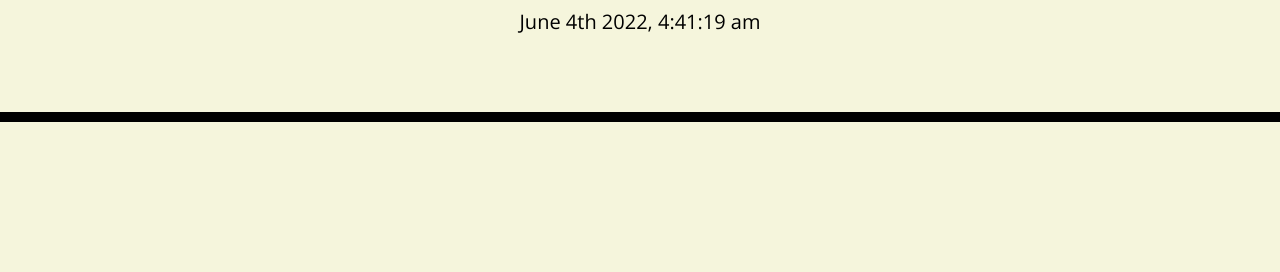
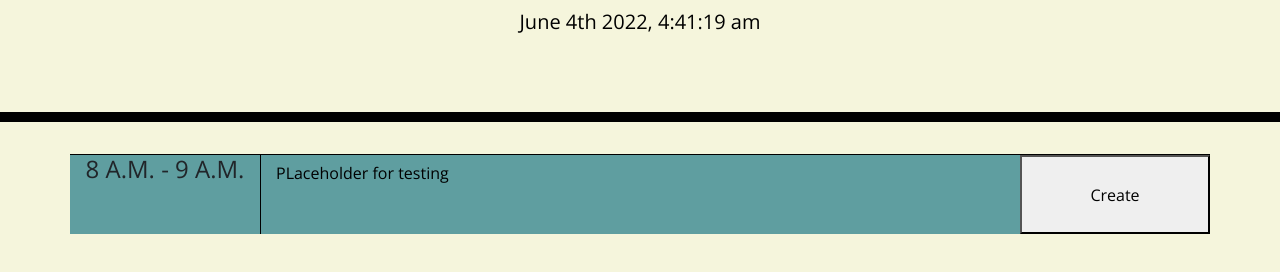
Before and after one commit to RubinoD1/Work-day-planner-, a plain HTML site: page Develop/index.html in a window 1280 px wide. Shown: the part 182-454 px from the top of the page. Drawn offline with nearby package versions, Linux system fonts and the light colour scheme.

Commit message:
set timeblock layout, starting hour js for colors

```diff
--- a/Develop/Develop/script.js
+++ b/Develop/Develop/script.js
@@ -3,6 +3,26 @@ var currentDay = $("#currentDay");
 
 //sets the format of the calender to be displayed in the header
 var calenderSet = moment().format('MMMM Do YYYY, h:mm:ss a');
+//format for the moment.js hour to be used in detrmining if the hour is past, present, or future on the schedule
+var trackHour = moment().format("H");
 
 //sets the text in the HTML document with the moment.js calender defined in by var calenderSet
 currentDay.text(calenderSet);
+
+
+
+
+
+
+
+
+
+
+
+
+
+
+/*Notes
+1. Time does not update in real time in the header.
+
+*/
--- a/Develop/index.html
+++ b/Develop/index.html
@@ -24,14 +24,25 @@
 
   <body>
     <header class="jumbotron">
-      <h1 class="display-3">Work Day Scheduler</h1>
-      <p class="lead">A simple calendar app for scheduling your work day</p>
+      <h1 class="display-3">
+        Work Day Scheduler
+      </h1>
+      <p class="lead">
+        A simple calendar app for scheduling your work day
+      </p>
       <p id="currentDay" class="lead"></p>
     </header>
-    <div class="container">
+
+    <main class="container">
       <!-- Timeblocks go here -->
+      <div class = "row">
+        <h4 id = "timeblock-hour" class="col-lg-2 text-center">8 A.M. - 9 A.M.</h4>
+        <!--Name specefies a name for the text area-->
+          <textarea id="to-do-info" name="text-form" class="textarea col-lg-8">PLaceholder for testing</textarea>
+          <button id = "btn-create" class="col-lg-2">Create</button>
+      </div>
 
-    </div>
+    </main>
 
 
     <script src="https://code.jquery.com/jquery-3.4.1.min.js"></script>
--- a/Develop/style.css
+++ b/Develop/style.css
@@ -34,7 +34,8 @@ textarea{
 .row {
   white-space: pre-wrap;
   height: 80px;
-  border-top: 1px solid white;;
+  border-top: 1px solid black;
+  background-color: cadetblue;
 }
 
 .hour {
```
Also changed, not shown: 1 other file.
